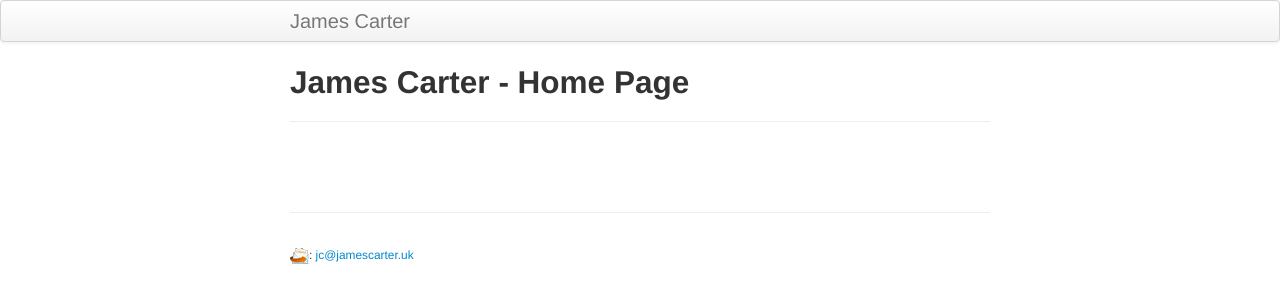
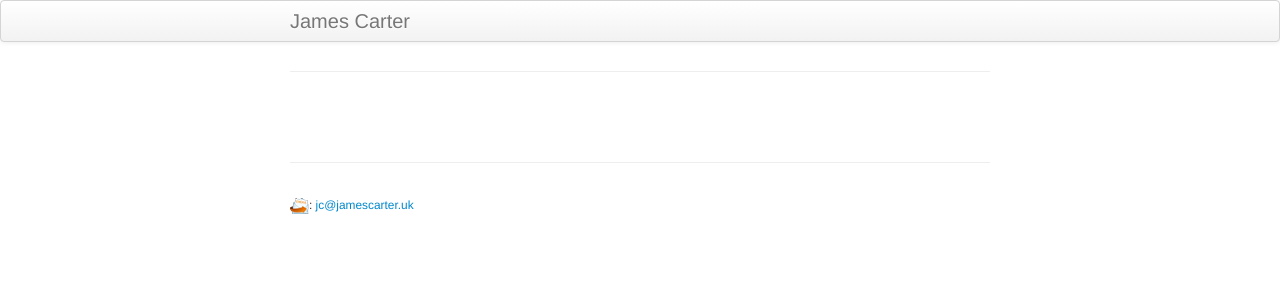
Before and after one commit to jamesdcarter/jamesdcarter.github.io, a Jekyll site: the page built from index.md, in a window 1280 px wide. Shown: the top 303 px of the page. Built offline with Jekyll 4.4.1, drawn with Linux system fonts in a browser that asks for light colours.

Commit message:
Update page.html

```diff
--- a/_includes/themes/twitter/page.html
+++ b/_includes/themes/twitter/page.html
@@ -1,5 +1,5 @@
 <div class="page-header">
-  <h2>{{ page.title }} {% if page.tagline %} <small>{{ page.tagline }}</small>{% endif %}</h2>
+
 </div>
 
 <div class="row-fluid">
```
